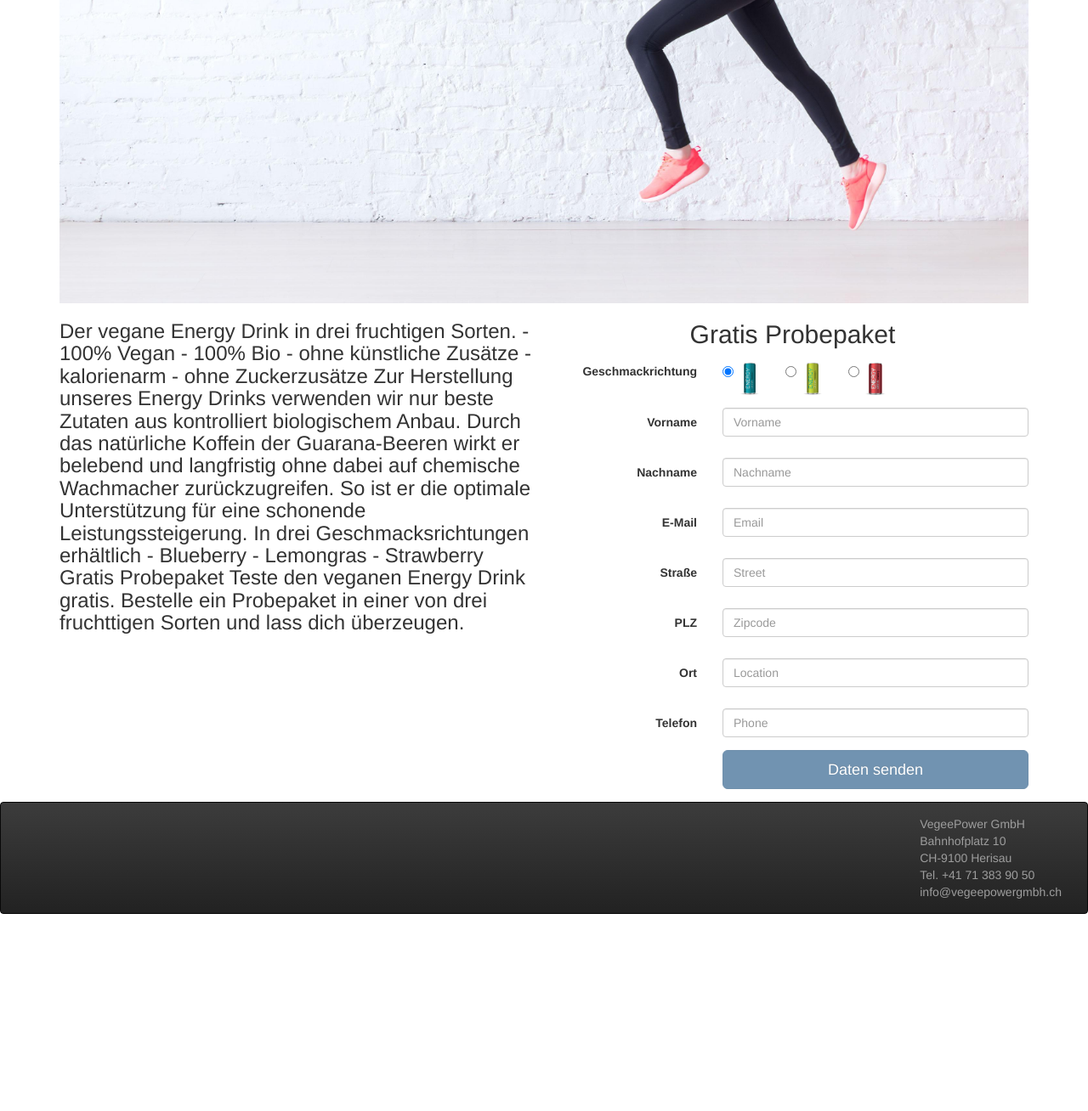
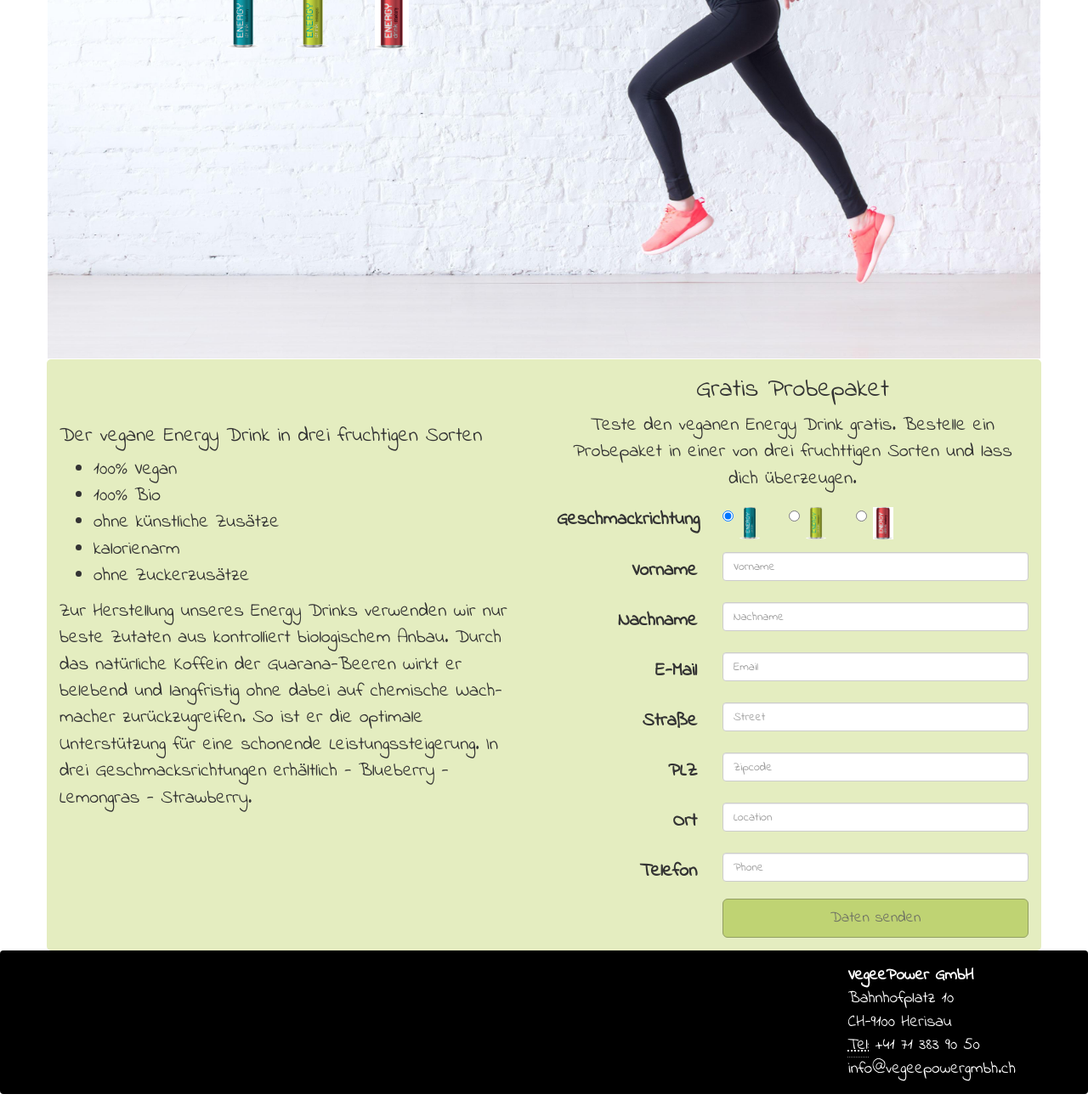
Before and after one commit to carlosmorantes/energydrink, a plain HTML site: page index.html in a window 1280 px wide. Shown: the part 475-1783 px from the top of the page at 85% size. Before the commit the page ends 1571 px from the top, so only its background shows below. Drawn offline with nearby package versions, Linux system fonts and the light colour scheme.

Commit message:
optimizing design

```diff
--- a/assets/stylesheets/style.css
+++ b/assets/stylesheets/style.css
@@ -1,16 +1,66 @@
 
+body{
+  font-family: 'Indie Flower', cursive;
+  font-size: 22px;
+}
+
+.back-color{
+	background-color: black;
+	color: white;
+}
+
+#background-content{
+	background-color: #e4edc0;
+	border-radius: 5px;
+}
+
+.top-space{
+	margin-top: 5%;
+}
+
+.reduce-padding{
+	padding: 1px;
+}
 
 #slogan1{
 	position: absolute;
 	top: 30%;
 	left: 10%;
+	font-size: 2.5em; /*40px*/
 }
 #slogan2{
 	position: absolute;
 	top: 37%;
-	left: 18%;
+	left: 23%;
+	font-size: 1.56em; /*25px*/
 }
 
 .mini-drink{
 	width: 60%;
 }
+
+.drink{
+	position: absolute;
+	top: 45%;
+}
+
+#blueberry-drink{
+	left: 18%;
+}
+
+#lemongras-drink{
+	left: 25%;
+}
+
+#strawberry-drink{
+	left: 33%;
+}
+
+#btn-send{
+	background-color: #acc64b;
+	border: 1px solid #657430;
+}
+
+.address-size{
+	font-size: 0.875em; /*14px*/
+}
--- a/index.html
+++ b/index.html
@@ -10,62 +10,59 @@
     <!-- Optional theme -->
     <link rel="stylesheet" href="https://maxcdn.bootstrapcdn.com/bootstrap/3.3.6/css/bootstrap-theme.min.css" integrity="sha384-fLW2N01lMqjakBkx3l/M9EahuwpSfeNvV63J5ezn3uZzapT0u7EYsXMjQV+0En5r" crossorigin="anonymous">
     <link rel="stylesheet" href="assets/stylesheets/style.css" >
-
+    <link href='https://fonts.googleapis.com/css?family=Indie+Flower' rel='stylesheet' type='text/css'>
   </head>
   <body>
 
     <!-- Nav -->
-    <nav class="navbar navbar-inverse">
+    <nav class="navbar back-color">
       <div class="container">
         <div class="navbar-header">
-          <a class="navbar-brand" href="#"><img alt="Brand" src="assets/images/image10.png"></a>
+          <img alt="Brand" class="img-responsive" src="assets/images/logo.png">
         </div>
         <p class="navbar-text navbar-right"><span class="glyphicon glyphicon-earphone"></span> +41 71 383 90 50</p>
       </div>
     </nav>
 
-    <div class="container">
+    <div class="container" >
       <!-- Image -->
       <div class="row" style="position: relative;">
-        <div class="col-md-12">
+        <div class="col-md-12 reduce-padding">
           <img class="img-responsive" src="assets/images/girl_running.png" alt="Runner">
-          <h1 id="slogan1">PUSH YOUR LIMIT!</h1>
-          <h4 id="slogan2">but do it soft</h4>
+          <p id="slogan1">PUSH YOUR LIMIT!</p>
+          <h4 id="slogan2">- but do it soft</h4>
+          <img class="drink img-responsive" id="blueberry-drink" src="assets/images/blueberry.png" >
+          <img class="drink img-responsive" id="lemongras-drink" src="assets/images/lemongras.png" >
+          <img class="drink img-responsive" id="strawberry-drink" src="assets/images/strawberry.png" >
         </div>
       </div>
 
       <!-- Text -->
-      <div class="row">
-        <div class="col-md-6">
-
-          <h3>
-
-            Der vegane Energy Drink in drei fruchtigen Sorten.
-
-            - 100% Vegan
-            - 100% Bio
-            - ohne künstliche Zusätze
-            - kalorienarm
-            - ohne Zuckerzusätze
-
+      <div class="row" id="background-content">
+        <div class="col-md-6 top-space">
+          <h3>Der vegane Energy Drink in drei fruchtigen Sorten</h3>
+          <ul>
+            <li>100% Vegan</li>
+            <li>100% Bio</li>
+            <li>ohne künstliche Zusätze</li>
+            <li>kalorienarm</li>
+            <li>ohne Zuckerzusätze</li>
+          </ul>
+          <p>
             Zur Herstellung unseres Energy Drinks verwenden wir nur beste Zutaten aus kontrolliert biologischem Anbau. Durch das natür­liche Koffein der Guarana-Beeren wirkt er belebend und lang­fristig ohne dabei auf che­mische Wach­macher zurück­zu­greifen. So ist er die optimale Unterstützung für eine schonende Leistungssteigerung.
 
             In drei Geschmacksrichtungen erhältlich
 
             - Blueberry
             - Lemongras
-            - Strawberry
-
-
-            Gratis Probepaket
-
-            Teste den veganen Energy Drink gratis. Bestelle ein Probepaket in einer von drei fruchttigen Sorten und lass dich überzeugen.
-          </h3>
+            - Strawberry.
+          </p>
         </div>
 
         <!-- Form -->
         <div class="col-md-6">
           <h2 class="text-center thank-you" >Gratis Probepaket</h2>
+          <p class="text-center">Teste den veganen Energy Drink gratis. Bestelle ein Probepaket in einer von drei fruchttigen Sorten und lass dich überzeugen.</p>
           <form data-toggle="validator" role="form" class="form-horizontal" class="ajax" >
             <div class="form-group">
               <label for="inputEmail3" class="col-sm-4 control-label">Geschmackrichtung</label>
@@ -134,7 +131,7 @@
             </div>
             <div class="form-group">
               <div class="col-sm-offset-4 col-sm-8">
-                <input type="submit" id ="btn-send" class="btn btn-primary btn-lg btn-block" value="Daten senden"></input>
+                <input type="submit" id ="btn-send" class="btn btn-lg btn-block" value="Daten senden"></input>
               </div>
             </div>
 
@@ -143,14 +140,15 @@
       </div>
     </div>
 
-    <div class="navbar navbar-inverse navbar-bottom">
-      <div class="container-fluid">
-        <p class="navbar-text pull-right">VegeePower GmbH <br/>
-                                          Bahnhofplatz 10 <br/>
-                                          CH-9100 Herisau <br/>
-                                          Tel. +41 71 383 90 50 <br/>
-                                          info@vegeepowergmbh.ch
-        </p>
+    <div class="navbar navbar-bottom back-color">
+      <div class="container">
+      <address class="navbar-text pull-right address-size">
+        <strong>VegeePower GmbH</strong><br>
+                Bahnhofplatz 10<br>
+                CH-9100 Herisau<br>
+        <abbr title="Phone">Tel:</abbr> +41 71 383 90 50<br>
+        info@vegeepowergmbh.ch
+      </address>
       </div>
     </div>
 
```
Also changed, not shown: assets/images/logo.png (added).
